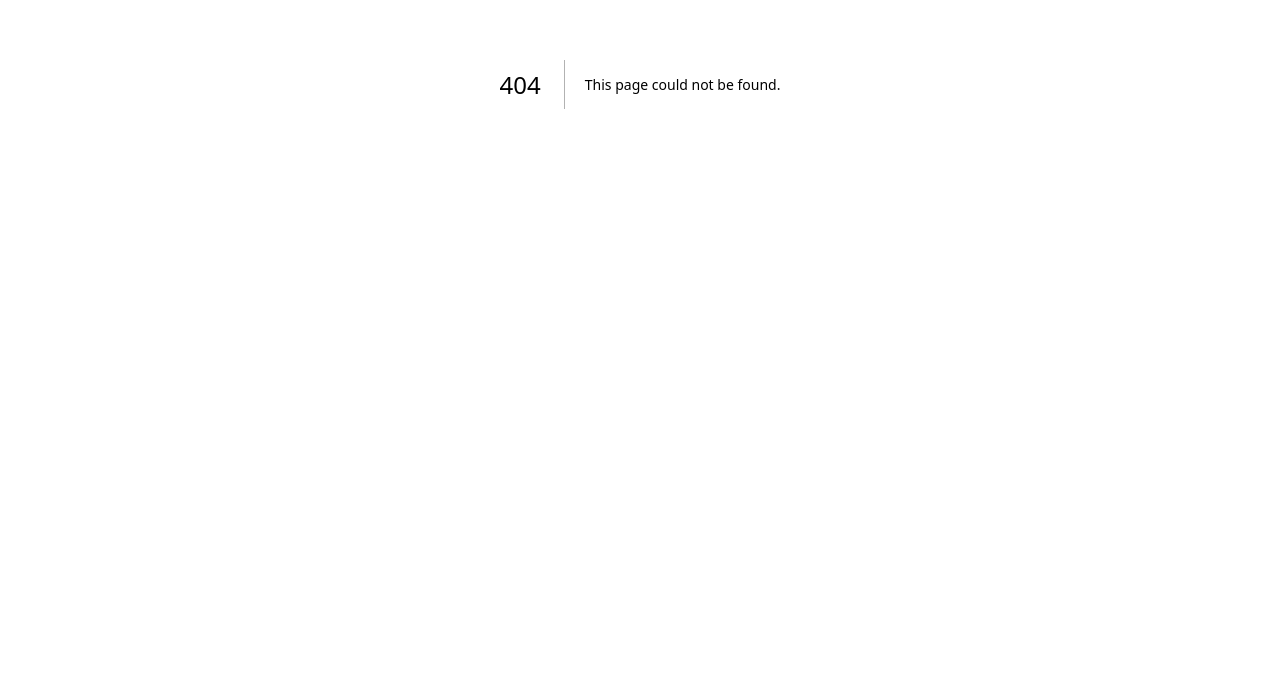
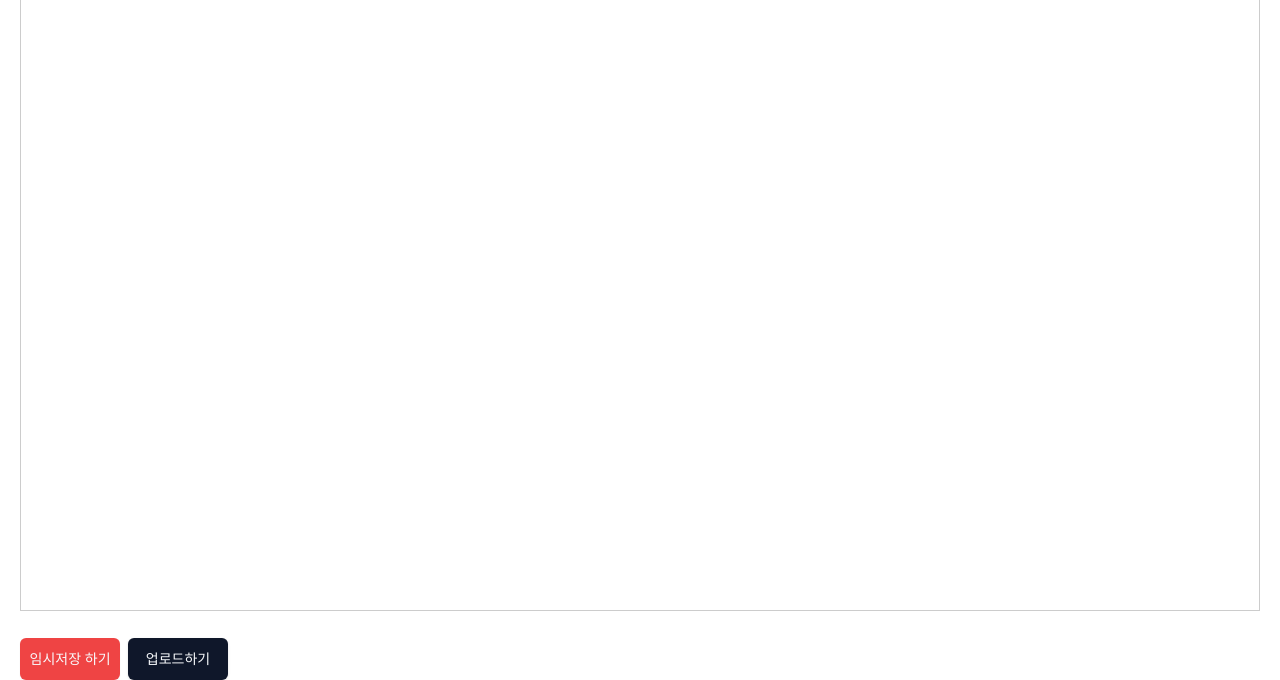
Before and after one commit to SUPINKIM/travle-blog, a Next.js app: page /write in a window 1280 px wide. Before the commit this address had no page. Shown: the part 316-996 px from the top of the page. Before the commit the page ends 800 px from the top, so only its background shows below. Built offline with nearby package versions, Linux system fonts and the light colour scheme.

Commit message:
feat: 포스팅 작성 페이지 추가

```diff
--- a/src/app/posts/[id]/page.tsx
+++ b/src/app/(post)/posts/[id]/page.tsx
@@ -38,15 +38,13 @@ const PostDetailPage = async ({ params }: { params: { id: string } }) => {
     );
   }
 
-  console.log(data);
-
   return (
     <div className="w-full flex justify-center p-[24px] gap-[8px] flex-col items-center">
       <h1 className="text-[28px] font-semibold">{data.title}</h1>
       {data.summary && <p className="mt-[16px]">{data.summary}</p>}
-      <div className="contenst max-w-[720px] mt-[32px] grid grid-cols-1 gap-[12px] justify-center px-[8px] bg-gray-50 rounded-[8px]">
+      <div className="content max-w-[800px] mt-[32px] grid grid-cols-1 gap-[12px] justify-center px-[8px] bg-gray-50 rounded-[8px]">
         {data.contents.map(({ image, texts }) => (
-          <p key={texts} className="p-[8px]">
+          <p key={texts} className="p-[16px]">
             {texts}
           </p>
         ))}
--- /dev/null
+++ b/src/app/(post)/posts/page.tsx
@@ -0,0 +1,5 @@
+const Posts = () => {
+  return <div>포스팅</div>;
+};
+
+export default Posts;
--- /dev/null
+++ b/src/app/(post)/write/page.tsx
@@ -0,0 +1,45 @@
+"use client";
+
+import { Button } from "@/components/ui/button";
+import { useToast } from "@/components/ui/use-toast";
+import { ButtonIcon } from "@radix-ui/react-icons";
+import React, { useState } from "react";
+import ReactQuill from "react-quill";
+import "react-quill/dist/quill.snow.css";
+
+const WritePosts = () => {
+  const [value, setValue] = useState("");
+
+  const { toast } = useToast();
+
+  const handleTemporarySave = () => {
+    // TODO : 임시저장 API 호출
+    // if result is success
+    toast({ description: "임시저장에 성공했습니다." });
+  };
+
+  return (
+    <div className="grid size-full grid-cols-1 px-[20px]">
+      <div>
+        <ReactQuill
+          className="h-[800px] mb-[70px]"
+          theme="snow"
+          value={value}
+          onChange={setValue}
+        />
+      </div>
+      <div className="flex items-center gap-x-[8px]">
+        <Button
+          onClick={handleTemporarySave}
+          variant="destructive"
+          className="w-[100px] h-[42px]"
+        >
+          임시저장 하기
+        </Button>
+        <Button className="w-[100px] h-[42px]">업로드하기</Button>
+      </div>
+    </div>
+  );
+};
+
+export default WritePosts;
--- a/src/app/layout.tsx
+++ b/src/app/layout.tsx
@@ -1,6 +1,7 @@
 import type { Metadata } from "next";
 import { Inter } from "next/font/google";
 import "./globals.css";
+import { Toaster } from "@/components/ui/toaster";
 
 const inter = Inter({ subsets: ["latin"] });
 
@@ -16,7 +17,10 @@ export default function RootLayout({
 }>) {
   return (
     <html lang="en">
-      <body className={inter.className}>{children}</body>
+      <body className={inter.className}>
+        <main>{children}</main>
+        <Toaster />
+      </body>
     </html>
   );
 }
--- a/src/components/common/navigator.tsx
+++ b/src/components/common/navigator.tsx
@@ -4,7 +4,7 @@ import Link from "next/link";
 const Navigator = () => {
   return (
     <div className="w-full flex items-center justify-between bg-white p-[16px] sticky">
-      <Link href="/" className="w-full flex items-center gap-x-[6px]">
+      <Link href="/" className="flex items-center gap-x-[6px]">
         <div className="border border-gray-200 shadow-md rounded-full size-fit cursor-pointer">
           <Image src="/profile.png" alt="thumbnail" width={50} height={50} />
         </div>
--- a/src/components/home/header/index.tsx
+++ b/src/components/home/header/index.tsx
@@ -1,10 +1,17 @@
+import { Button } from "@/components/ui/button";
 import Image from "next/image";
+import Link from "next/link";
 
 const Header = () => {
   return (
-    <div className="flex w-full items-center gap-x-[8px]">
-      <Image src="/profile.png" alt="thumbnail" width={100} height={100} />
-      <h1 className="font-semibold text-[28px]">{"Supin's trip blog 🛫"}</h1>
+    <div className="flex w-full items-center justify-between">
+      <div className="flex items-center gap-x-[8px]">
+        <Image src="/profile.png" alt="thumbnail" width={100} height={100} />
+        <h1 className="font-semibold text-[28px]">{"Supin's trip blog 🛫"}</h1>
+      </div>
+      <Link href="/write">
+        <Button>새 글 작성하기</Button>
+      </Link>
     </div>
   );
 };
```
Also changed, not shown: src/app/(post)/layout.tsx (renamed from src/app/posts/layout.tsx).
